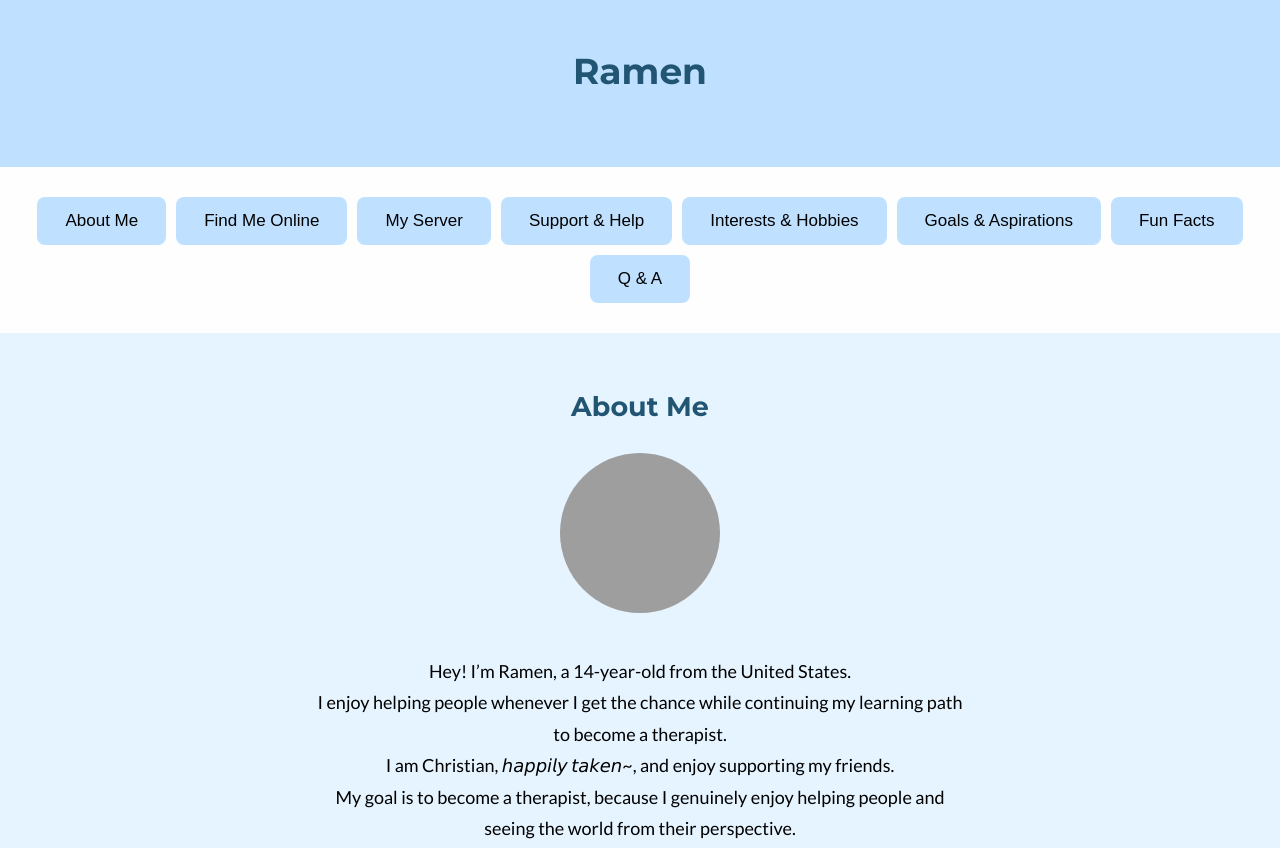
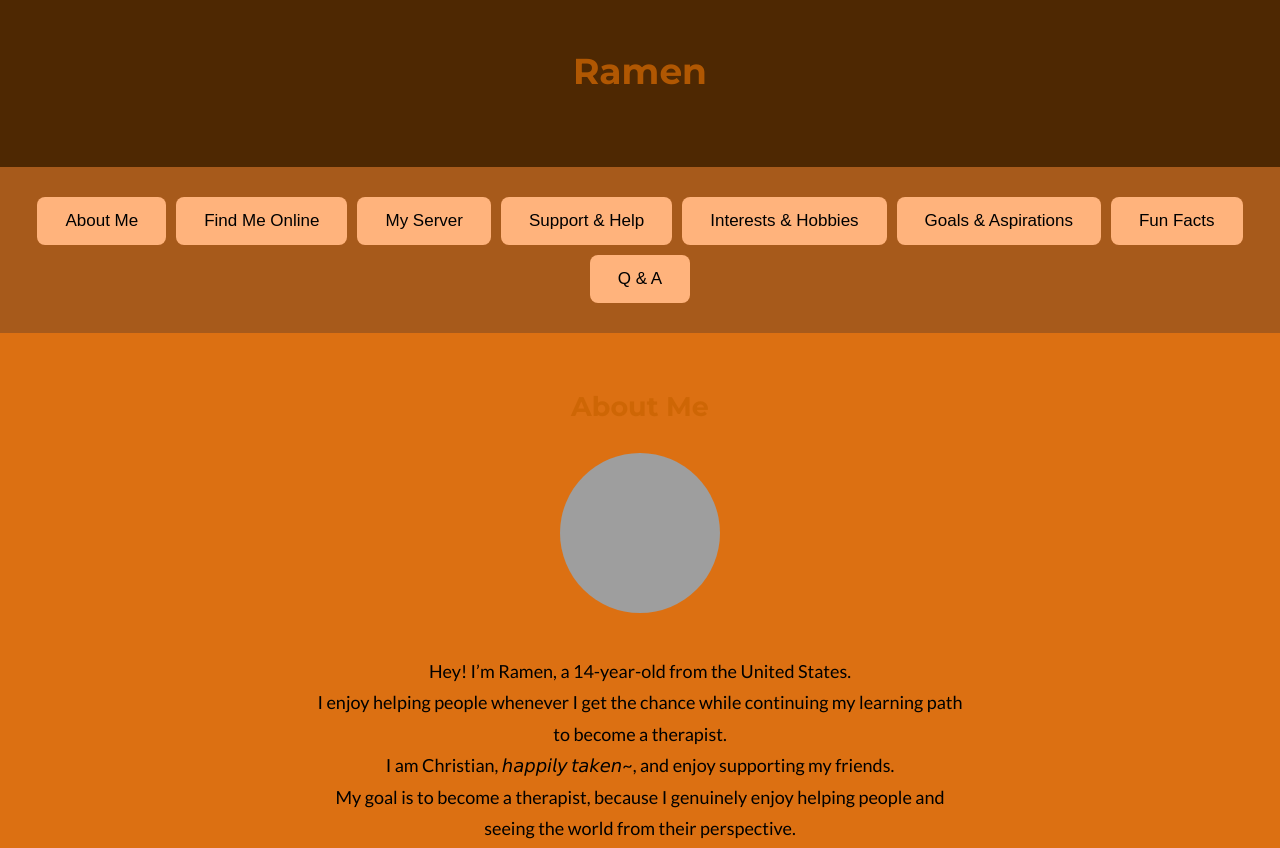
Before and after one commit to Ramen361/ramensupportpage, a plain HTML site: page index.html in a window 1280 px wide. Shown: the top 848 px of the page. Drawn offline with Linux system fonts and the light colour scheme; grey boxes are pictures that could not be loaded.

Commit message:
change colors

```diff
--- a/style.css
+++ b/style.css
@@ -4,14 +4,14 @@ body {
     line-height: 1.75; /* slightly more spacing */
     margin: 0;
     padding: 0;
-    background-color: #FEFEFF;
+    background-color: #a75a1b;
     color: #000000;
     font-size: 18px; /* slightly bigger text */
 }
 
 /* Header */
 header {
-    background-color: #BFE1FF;
+    background-color: #4e2802;
     padding: 40px 20px;
     text-align: center;
 }
@@ -19,15 +19,15 @@ header {
 /* Section styling */
 section {
     padding: 50px 20px;
-    border-bottom: 1px solid #6CC9FE;
-    background-color: #E6F4FF;
+    border-bottom: 1px solid #9e5e0a;
+    background-color: #dc7012;
     text-align: center; /* center everything in sections */
 }
 
 /* Headings */
 h1, h2, h3 {
     font-family: 'Montserrat', sans-serif;
-    color: #215573;
+    color: #ca6403ca;
     margin-top: 0;
 }
 
@@ -46,7 +46,7 @@ p {
 }
 
 #nav-buttons button {
-    background-color: #BFE1FF;
+    background-color: #ffb37c;
     color: #000000;
     border: none;
     padding: 14px 28px;
@@ -58,13 +58,13 @@ p {
 }
 
 #nav-buttons button:hover {
-    background-color: #C5D8FF;
+    background-color: #ffffff;
     transform: scale(1.05);
 }
 
 /* Social buttons */
 a button {
-    background-color: #C5D8FF;
+    background-color: #f9d5b0;
     color: #000000;
     border: none;
     padding: 14px 28px;
@@ -76,7 +76,7 @@ a button {
 }
 
 a button:hover {
-    background-color: #BFE1FF;
+    background-color: #f7b36b;
     transform: scale(1.05);
 }
 
```
